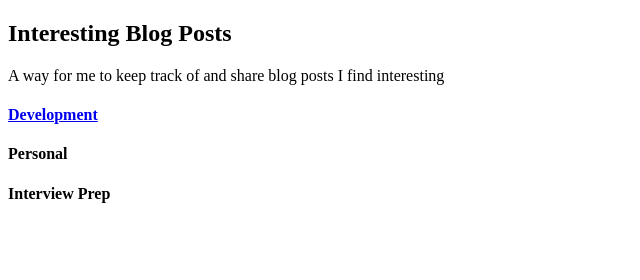
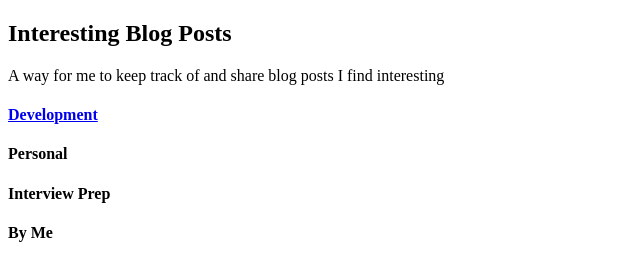
Before and after one commit to mitch-strong/mitch-strong.github.io, a plain HTML site: page index.html in a window 1280 px wide. Shown: the full height of the page, 0-640 px from the left. Drawn offline with Linux system fonts and the light colour scheme.

Commit message:
added by me header

```diff
--- a/index.html
+++ b/index.html
@@ -28,6 +28,7 @@
     <h4><a href="dev.html">Development</a></h4>
     <h4>Personal</h4>
     <h4>Interview Prep</h4>
+    <h4>By Me</h4>
   <!-- <script src="js/scripts.js"></script> -->
 </body>
 </html>
```
